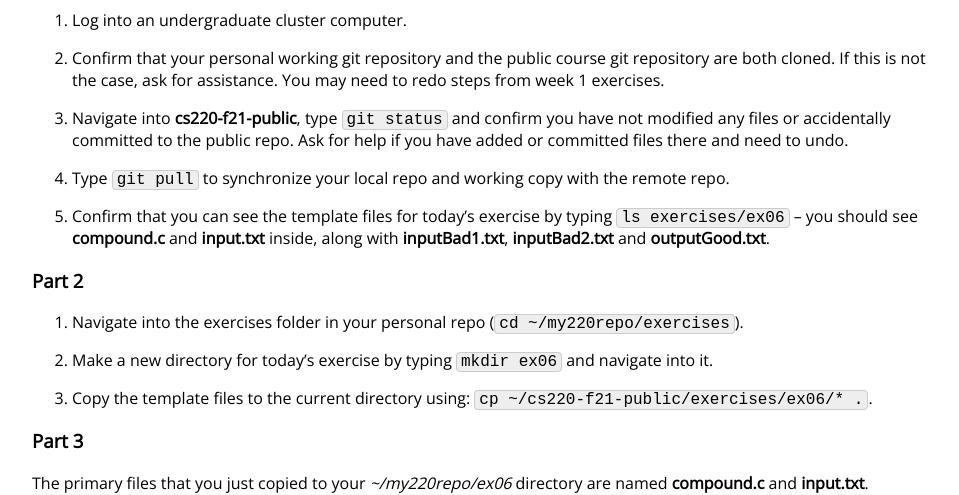
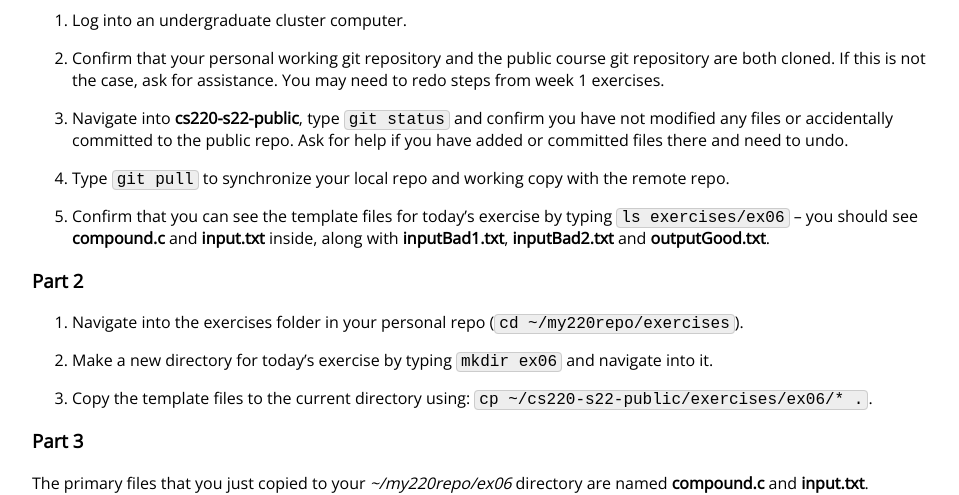
Before and after one commit to jhu-ip/cs220-s22, a Jekyll site: the page built from exercise/ex06.md, in a window 1280 px wide. Shown: the part 765-1260 px from the top of the page, without its empty margins (160-1119 px from the left). Built offline with Jekyll 4.4.1, drawn with Linux system fonts in a browser that asks for light colours; some web fonts are replaced.

Commit message:
updated for s22

```diff
--- a/exercise/ex06.md
+++ b/exercise/ex06.md
@@ -28,7 +28,7 @@ title: Exercise 6
 
 2.	Confirm that your personal working git repository and the public course git repository are both cloned.  If this is not the case, ask for assistance.  You may need to redo steps from week 1 exercises.
 
-3.	Navigate into **cs220-f21-public**, type `git status` and confirm you have not modified any files or accidentally committed to the public repo. Ask for help if you have added or committed files there and need to undo.
+3.	Navigate into **cs220-s22-public**, type `git status` and confirm you have not modified any files or accidentally committed to the public repo. Ask for help if you have added or committed files there and need to undo.
 
 4.	Type `git pull` to synchronize your local repo and working copy with the remote repo.
 
@@ -40,7 +40,7 @@ title: Exercise 6
 
 2.	Make a new directory for today’s exercise by typing `mkdir ex06` and navigate into it.
 
-3.	Copy the template files to the current directory using: `cp ~/cs220-f21-public/exercises/ex06/* .`.
+3.	Copy the template files to the current directory using: `cp ~/cs220-s22-public/exercises/ex06/* .`.
 
 
 ### Part 3
```
Also changed, not shown: other parts of exercise/ex06.md (+1 -1 lines).
